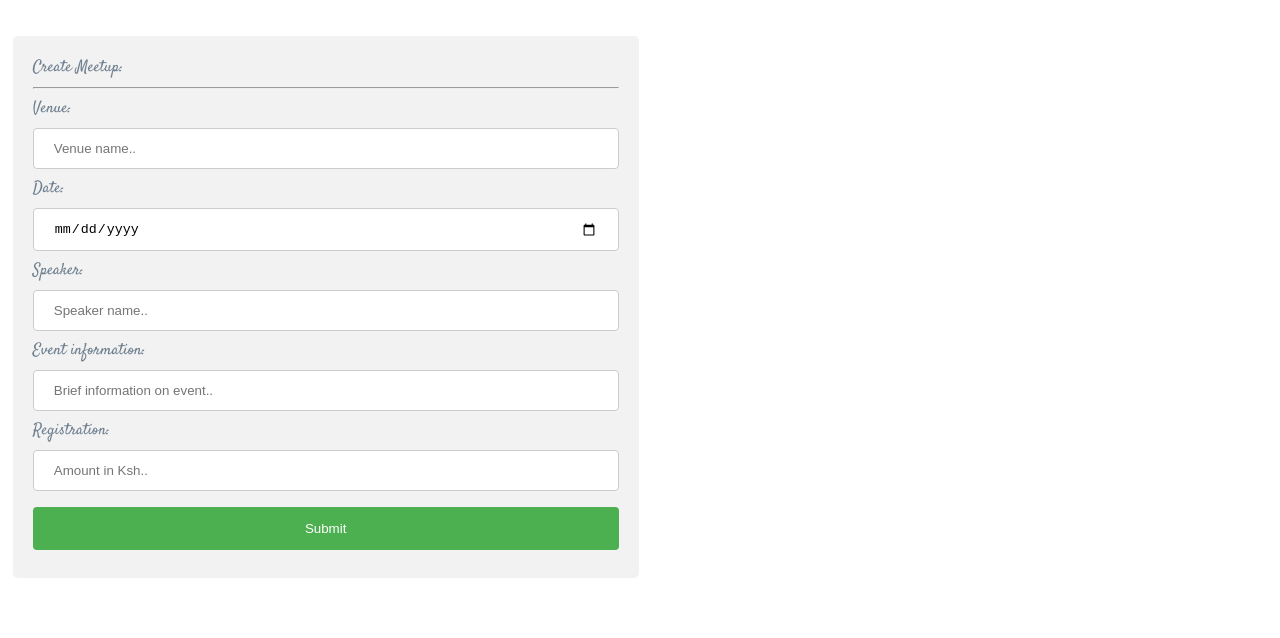
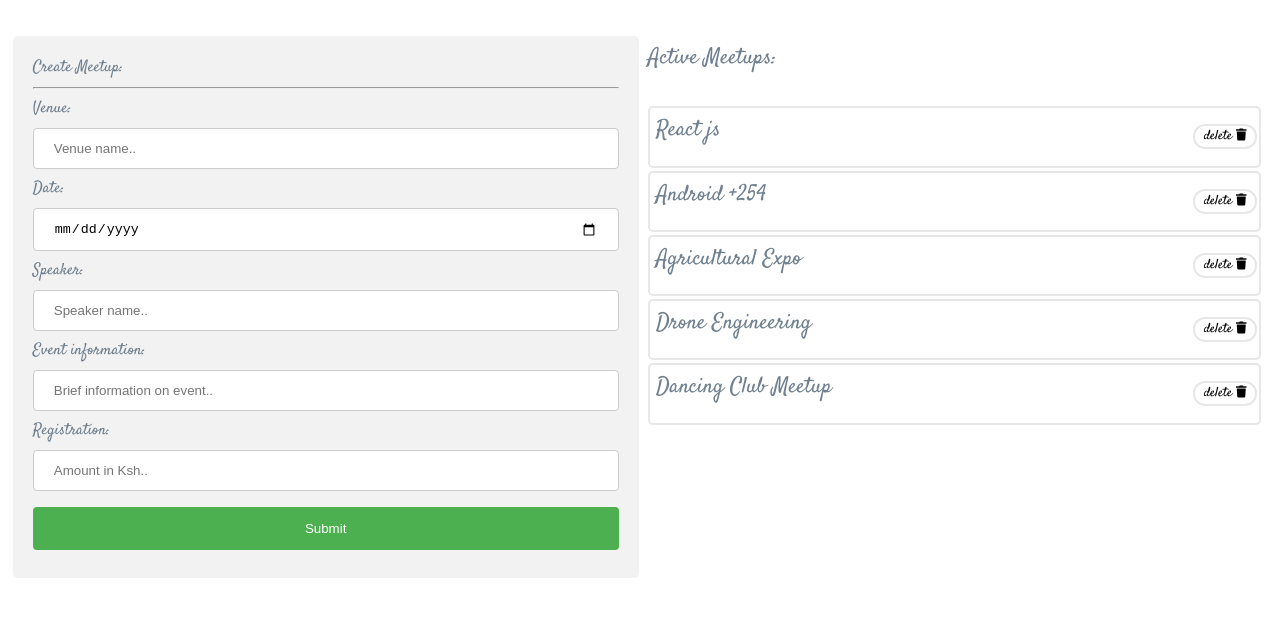
Before and after one commit to vmuthabuku/Questioner, a plain HTML site: page UI/Pages/admin.html in a window 1280 px wide. Shown: the part 86-724 px from the top of the page. Drawn offline with Linux system fonts and the light colour scheme; files that its build step writes are made by us from their sources.

Commit message:
[ft #163025658] Admin can delete a meetup

```diff
--- a/UI/Pages/admin.html
+++ b/UI/Pages/admin.html
@@ -42,7 +42,28 @@
                     </form>
                 </div>
             </div>
-            <div></div>
+            <div class="Feed-grid">
+                <div class="ask">Active Meetups:
+
+
+                    <div class="question">React js
+                        <small class="but"><button> delete <i class="fa fa-trash"></i></button></small>
+                    </div>
+                    <div class="question">Android +254
+                        <small class="but"><button> delete <i class="fa fa-trash"></i></button></small>
+                    </div>
+                    <div class="question">Agricultural Expo
+                        <small class="but"><button> delete <i class="fa fa-trash"></i></button></small>
+                    </div>
+                    <div class="question">Drone Engineering
+                        <small class="but"><button> delete <i class="fa fa-trash"></i></button></small>
+                    </div>
+                    <div class="question">Dancing Club Meetup
+                        <small class="but"><button> delete <i class="fa fa-trash"></i></button></small>
+                    </div>
+                </div>
+
+            </div>
         </div>
         <div class="footer">
             <p>copyright <i><strong>Questioner</strong></i> 2018.</p>
--- a/UI/Static/main.css
+++ b/UI/Static/main.css
@@ -504,3 +504,20 @@ select {
     background-color: #f2f2f2;
     padding: 20px;
 }
+
+.but button {
+    background-color: white;
+    border-radius: 12px;
+    cursor: pointer;
+    width: 93%;
+    margin-bottom: 10px;
+    color: black;
+    border: 2px solid #e7e7e7;
+    font-family: 'Satisfy', cursive;
+    margin-left: 9px;
+    margin-right: 1px;
+}
+
+.but button i {
+    font-size: 12px;
+}
```
Also changed, not shown: UI/index.html (+10 -6 lines).
